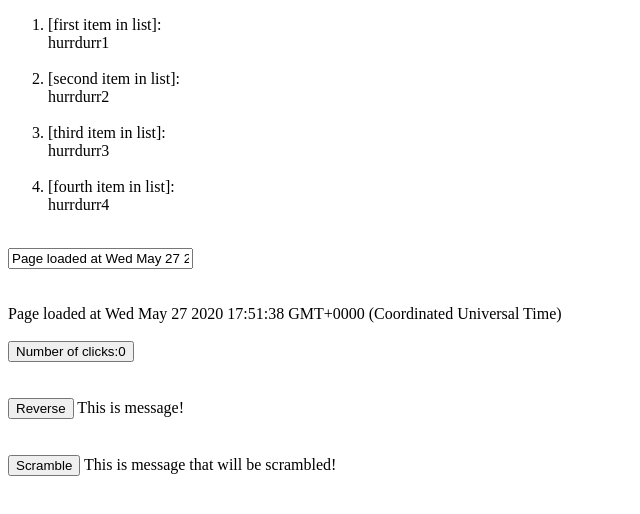
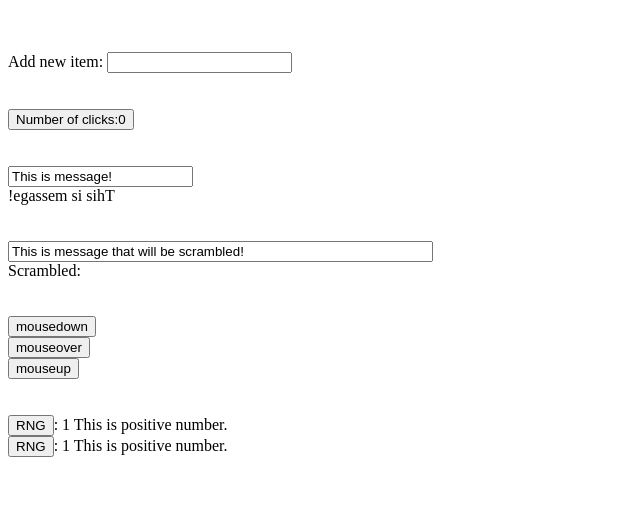
Before and after one commit to Mitorah/koodiapina.net, a Vue app in the folder vue-tutorials/: page / in a window 1280 px wide. Shown: the top 514 px of the page, without its empty margins (0-640 px from the left). Built offline with nearby package versions, Linux system fonts and the light colour scheme.

Commit message:
Added new tutorial components.

```diff
--- a/vue-tutorials/src/App.vue
+++ b/vue-tutorials/src/App.vue
@@ -1,17 +1,8 @@
 <template>
   <div>
-    <ol>
-      <li v-for='item in arrayToShow'
-      :key="item.text">
-      {{ '[' + item.text + "]: "}} <br/>
-      {{ item.value }} <br/><br/>
 
-      </li>
-    </ol>
+    <list-component></list-component>
 
-    <input v-model.trim="message" @change="onMessageChanged(message)">
-    <br/><br/><br/>
-    {{ message }}
     <br/>
     <br/>
 
@@ -27,6 +18,19 @@
 
     <scramble-string></scramble-string>
 
+    <br/>
+    <br/>
+
+    <dynamic-arguments dynamicAttribute="mousedown"></dynamic-arguments>
+    <dynamic-arguments dynamicAttribute="mouseover"></dynamic-arguments>
+    <dynamic-arguments dynamicAttribute="mouseup"></dynamic-arguments>
+
+    <br/>
+    <br/>
+
+    <random-number-button></random-number-button>
+    <random-number-button></random-number-button>
+
   </div>
 </template>
 
@@ -34,13 +38,21 @@
 import buttoncounterVue from './components/buttoncounter.vue';
 import reversestringVue from './components/reversestring.vue';
 import scramblestringVue from './components/scramblestring.vue';
+import dynamicargumentsVue from './components/dynamicarguments.vue';
+import addtolistVue from './components/listcomponent.vue';
+import randomnumberbuttonVue from './components/randomnumberbutton.vue';
+
 
 export default {
   name: 'App',
   components: {
+    'list-component': addtolistVue,
     'button-counter': buttoncounterVue,
     'reverse-string': reversestringVue,
-    'scramble-string': scramblestringVue
+    'scramble-string': scramblestringVue,
+    'dynamic-arguments': dynamicargumentsVue,
+    'random-number-button': randomnumberbuttonVue
+
   },
   data() {
     return {
--- /dev/null
+++ b/vue-tutorials/src/components/dynamicarguments.vue
@@ -0,0 +1,30 @@
+<template>
+  <div>
+      <button @[dynamicAttribute]="buttonfunction">{{ dynamicAttribute }}</button>
+      <span> {{ message }}</span>
+  </div>
+</template>
+
+<script>
+export default {
+    props: {
+        'dynamicAttribute': String,
+    },
+    data() {
+        return {
+            message: '',
+        }
+    },
+    methods: {
+        buttonfunction() {
+            this.message = this.dynamicAttribute + "!"
+        }
+    }
+
+
+}
+</script>
+
+<style>
+
+</style>
--- /dev/null
+++ b/vue-tutorials/src/components/listcomponent.vue
@@ -0,0 +1,56 @@
+<template>
+    <div>
+        <ol>
+            <li v-for = '(item, index) in dataArray'
+            :key = 'item.value'>
+            <reverse-string-computed :message=item.text :reversed=item.reversed></reverse-string-computed>
+            <button @click="deleteMessage(index)">Delete</button>
+            <button v-if="item.reversed" @click="toggleReverse(index)">Correct</button>
+            <button v-else @click="toggleReverse(index)">Reverse</button>
+            <br/>
+            </li>
+        </ol>
+        <br/>
+        <br/>
+        <span>Add new item: </span>
+        <input v-model="inputMessage" @change="addNewMessage(inputMessage)">
+
+    </div>
+</template>
+
+<script>
+import reversestringcomputedVue from './reversestringcomputed.vue';
+export default {
+    components: {
+        'reverse-string-computed': reversestringcomputedVue
+    },
+    data() {
+        return {
+            inputMessage: "",
+            dataArray: [
+            ],
+
+        }
+    },
+    methods: {
+        addNewMessage(input) {
+            this.dataArray.push({
+                text: input,
+                reversed: true
+            });
+
+            this.inputMessage = ""
+        },
+        deleteMessage(fromIndex) {
+            this.dataArray.splice(fromIndex, 1);
+        },
+        toggleReverse(index) {
+            this.dataArray[index].reversed = !this.dataArray[index].reversed;
+        }
+    }
+}
+</script>
+
+<style>
+
+</style>
--- /dev/null
+++ b/vue-tutorials/src/components/randomnumberbutton.vue
@@ -0,0 +1,33 @@
+<template>
+    <div>
+        <button @click="generateRandomNumber">RNG</button>
+        <span>: {{ randomGeneratedNumber }}</span>
+        <span v-if="isPositiveNumber > 0"> This is positive number.</span>
+        <span v-else-if="isPositiveNumber < 0"> This is negative number.</span>
+        <span v-else> This is zero.</span>
+    </div>
+</template>
+
+<script>
+export default {
+    data() {
+        return {
+            randomGeneratedNumber: 1,
+        }
+    },
+    methods: {
+        generateRandomNumber() {
+            this.randomGeneratedNumber = Math.floor((Math.random() * 101)) - 50;
+        }
+    },
+    computed: {
+        isPositiveNumber: function() {
+            return Math.sign(this.randomGeneratedNumber);
+        }
+    }
+}
+</script>
+
+<style>
+
+</style>
--- a/vue-tutorials/src/components/reversestring.vue
+++ b/vue-tutorials/src/components/reversestring.vue
@@ -1,8 +1,8 @@
 <template>
     <div>
-        <button @click="reversemessage">Reverse
-        </button>
-        {{ message }}
+        <input v-model="message">
+        <br/>
+        <span>{{ reversedMessage }}</span>
     </div>
 </template>
 
@@ -17,6 +17,11 @@ export default {
         reversemessage() {
             this.message = this.message.split('').reverse().join('');
         }
+    },
+    computed: {
+        reversedMessage: function() {
+            return this.message.split('').reverse().join('');
+        }
     }
 }
 </script>
--- /dev/null
+++ b/vue-tutorials/src/components/reversestringcomputed.vue
@@ -0,0 +1,28 @@
+<template>
+    <div>
+        <span v-if="reversed">{{ reversedMessage }}</span>
+        <span v-else>{{ message }}</span>
+    </div>
+</template>
+
+<script>
+export default {
+    props: {
+        message: String,
+        reversed: Boolean
+    },
+    data() {
+        return {
+        }
+    },
+    computed: {
+        reversedMessage: function() {
+            return this.message.split('').reverse().join('');
+        }
+    }
+}
+</script>
+
+<style>
+
+</style>
--- a/vue-tutorials/src/components/scramblestring.vue
+++ b/vue-tutorials/src/components/scramblestring.vue
@@ -1,7 +1,8 @@
 <template>
     <div>
-        <button @click="scramblestring">Scramble</button>
-        {{ message }}
+        <input size="50" v-model="inputMessage" @keypress="scramblestring(inputMessage)">
+        <br/>
+        <span>Scrambled: {{ scrambledMessage }}</span>
     </div>
 </template>
 
@@ -9,13 +10,14 @@
 export default {
     data() {
         return {
-            message: "This is message that will be scrambled!"
+            inputMessage: "This is message that will be scrambled!",
+            scrambledMessage: ""
         }
     },
     methods: {
-        scramblestring() {
+        scramblestring(input) {
             let result = [];
-            let splitted = this.message.split('');
+            let splitted = input    .split('');
 
             while (splitted.length > 0)
             {
@@ -24,7 +26,7 @@ export default {
                 splitted.splice(rng, 1);
             }
 
-            this.message = result.join('');
+            this.scrambledMessage = result.join('');
 
         }
     }
```
Lines whose indentation alone changed are shown as unchanged.
